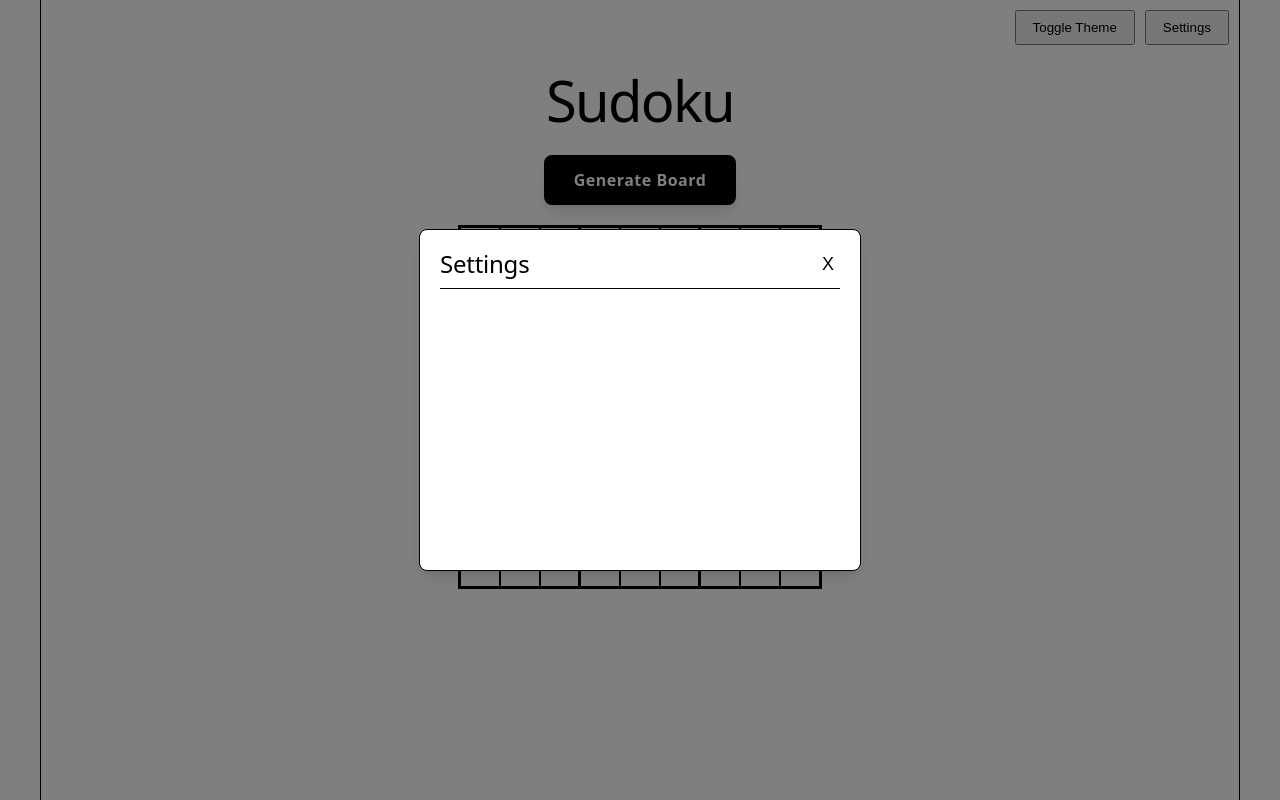
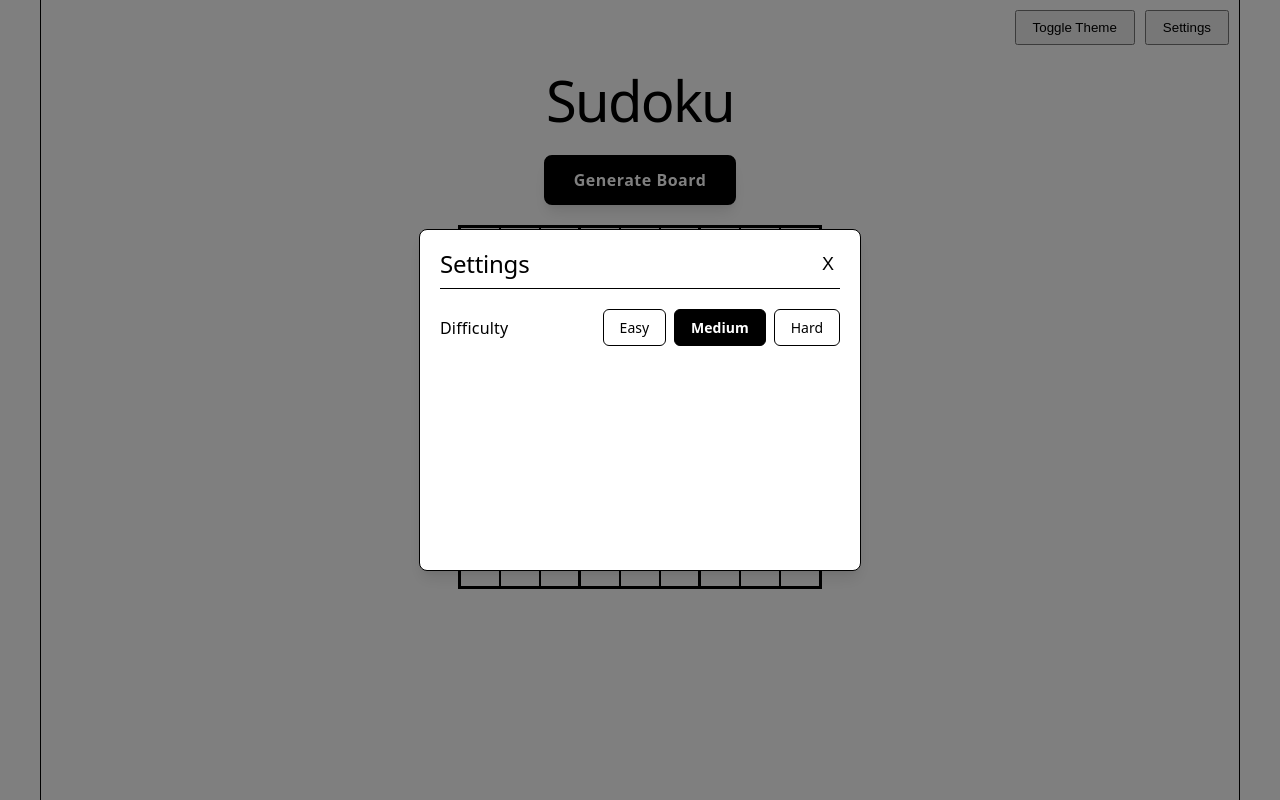
Before and after one commit to caojieming/custom-sudoku, a React (Vite) app: page / in a window 1280 px wide. Both pictures are taken after a click on the button "Settings". Built offline with nearby package versions, Linux system fonts and the light colour scheme.

Commit message:
implemented difficulty options

```diff
--- a/src/App.jsx
+++ b/src/App.jsx
@@ -6,12 +6,83 @@ import { Settings } from './components/Settings.jsx';
 import { GenerateBoard } from './components/GenerateBoard.jsx';
 
 function App() {
-	// board contents stored at top level so it can be shared with lower levels (SudokuBoard, GenerateBoard)
 	const initBoard = Array.from(
 		{ length: 81 },
 		() => ({ value: '', isInitial: false })
 	);
 	const [board, setBoard] = useState(initBoard);
+	const [difficulty, setDifficulty] = useState('medium');
+	const [fullSolution, setFullSolution] = useState(null);
+	const [clueIndices, setClueIndices] = useState([]);
+
+	// both helper and "setter" of difficulty values
+	function getClueCount(diff) {
+		if (diff === 'easy') {
+			return 40;
+		}
+		if (diff === 'medium') {
+			return 30;
+		}
+		if (diff === 'hard') {
+			return 20;
+		}
+	}
+
+	// generating a new board
+	function handleGenerate(puzzle) {
+		const { fullSolution: sol, clueIndices: indices } = puzzle;
+		setFullSolution(sol);
+		setClueIndices(indices);
+
+		const clueCount = getClueCount(difficulty);
+		const initialIndices = new Set(indices.slice(0, clueCount));
+
+		const newBoard = Array.from({ length: 81 }, (_, i) => {
+			const isInitial = initialIndices.has(i);
+			return {
+				value: isInitial ? sol[i] : '',
+				isInitial
+			};
+		});
+		setBoard(newBoard);
+	}
+
+	// difficulty setting changes, both pre- and mid-game
+	function handleDifficultyChange(newDiff) {
+		setDifficulty(newDiff);
+		if (fullSolution === null) {
+			return;
+		}
+
+		const clueCount = getClueCount(newDiff);
+		const newClues = new Set(clueIndices.slice(0, clueCount));
+
+		setBoard((prevBoard) => {
+			return prevBoard.map((cell, i) => {
+				const shouldBeClue = newClues.has(i);
+				if (shouldBeClue) {
+					// overwrite with clue when lowering difficulty, or keep existing clue
+					return {
+						value: fullSolution[i],
+						isInitial: true
+					};
+				}
+				else {
+					// if it was a clue before but is no longer a clue, clear it
+					if (cell.isInitial) {
+						return {
+							value: '',
+							isInitial: false
+						};
+					}
+					else {
+						// don't change input in non-clue cells
+						return cell;
+					}
+				}
+			});
+		});
+	}
 
 	// changing cell value/input changes board values
 	function handleCellChange(idx, value) {
@@ -31,12 +102,12 @@ function App() {
 		<>
 			<header id='header'>
 				<ThemeToggle />
-				<Settings />
+				<Settings difficulty={difficulty} onChangeDifficulty={handleDifficultyChange} />
 			</header>
 			<h1 id='title'>Sudoku</h1>
 
 			<main id='mainContent'>
-				<GenerateBoard onGenerate={setBoard} />
+				<GenerateBoard onGenerate={handleGenerate} />
 				<section>
 					<SudokuBoard board={board} onCellChange={handleCellChange} />
 				</section>
--- a/src/components/GenerateBoard.jsx
+++ b/src/components/GenerateBoard.jsx
@@ -60,52 +60,38 @@ function fillGrid(grid) {
     return true;
 }
 
-// generates a random board with numCount clues
-export function generateSudoku(numCount = 20) {
+// generates a random solved board and clue indices order
+export function generateSudokuPuzzle() {
     const grid = Array.from({ length: 9 }, () => Array(9).fill(0));
     fillGrid(grid);
 
-    // convert 2D solved grid to 1D array of cell objects
-    const fullBoard = [];
+    // convert 2D solved grid to 1D array of values
+    const fullSolution = [];
     for (let r = 0; r < 9; r++) {
         for (let c = 0; c < 9; c++) {
-            fullBoard.push({
-                value: grid[r][c].toString(),
-                isInitial: false
-            });
+            fullSolution.push(grid[r][c].toString());
         }
     }
 
     // randomly select indices to keep as initial values
-    const indices = Array.from({ length: 81 }, (_, i) => i);
-    for (let i = indices.length - 1; i > 0; i--) {
+    const clueIndices = Array.from({ length: 81 }, (_, i) => i);
+    for (let i = clueIndices.length - 1; i > 0; i--) {
         const j = Math.floor(Math.random() * (i + 1));
-        const temp = indices[i];
-        indices[i] = indices[j];
-        indices[j] = temp;
+        const temp = clueIndices[i];
+        clueIndices[i] = clueIndices[j];
+        clueIndices[j] = temp;
     }
 
-    const initialIndices = new Set(indices.slice(0, numCount));
-
-    return fullBoard.map((cell, idx) => {
-        if (initialIndices.has(idx)) {
-            return {
-                value: cell.value,
-                isInitial: true
-            };
-        } else {
-            return {
-                value: '',
-                isInitial: false
-            };
-        }
-    });
+    return {
+        fullSolution,
+        clueIndices
+    };
 }
 
 export function GenerateBoard({ onGenerate }) {
     const handleGenerate = () => {
-        const newBoard = generateSudoku(20);
-        onGenerate(newBoard);
+        const puzzle = generateSudokuPuzzle();
+        onGenerate(puzzle);
     };
 
     return (
--- a/src/components/Settings.jsx
+++ b/src/components/Settings.jsx
@@ -1,7 +1,7 @@
 import { useState } from 'react';
 import '../styles/Settings.css';
 
-export function Settings() {
+export function Settings({ difficulty, onChangeDifficulty }) {
     const [isOpen, setIsOpen] = useState(false);
 
     return (
@@ -12,17 +12,44 @@ export function Settings() {
 
             {isOpen && (
                 <div className="settings-overlay" onClick={() => setIsOpen(false)}>
+
                     <div className="settings-modal" onClick={(e) => e.stopPropagation()}>
+
                         <div className="settings-header">
                             <h2>Settings</h2>
                             <button onClick={() => setIsOpen(false)}>X</button>
                         </div>
 
                         <div className="settings-content">
-                            {/* Empty for now, as requested */}
-                        </div>
-                    </div>
-                </div>
+
+                            <div className="settings-row">
+                                <span className="settings-label">Difficulty</span>
+
+                                <div className="difficulty-options">
+                                    <button
+                                        className={`difficulty-btn ${difficulty === 'easy' ? 'active' : ''}`}
+                                        onClick={() => onChangeDifficulty('easy')}
+                                    >
+                                        Easy
+                                    </button>
+                                    <button
+                                        className={`difficulty-btn ${difficulty === 'medium' ? 'active' : ''}`}
+                                        onClick={() => onChangeDifficulty('medium')}
+                                    >
+                                        Medium
+                                    </button>
+                                    <button
+                                        className={`difficulty-btn ${difficulty === 'hard' ? 'active' : ''}`}
+                                        onClick={() => onChangeDifficulty('hard')}
+                                    >
+                                        Hard
+                                    </button>
+                                </div>
+
+                            </div> {/* settings-row */}
+                        </div> {/* settings-content */}
+                    </div> {/* settings-modal */}
+                </div> // setings-overlay
             )}
         </>
     );
--- a/src/styles/Settings.css
+++ b/src/styles/Settings.css
@@ -48,3 +48,45 @@
 .settings-content {
     flex-grow: 1;
 }
+
+.settings-row {
+    display: flex;
+    justify-content: space-between;
+    align-items: center;
+    margin-bottom: 20px;
+}
+
+.settings-label {
+    font-weight: 500;
+    font-size: 16px;
+    font-family: var(--sans);
+}
+
+.difficulty-options {
+    display: flex;
+    gap: 8px;
+}
+
+.difficulty-btn {
+    background-color: transparent;
+    color: var(--text);
+    border: 1px solid var(--border);
+    padding: 8px 16px;
+    font-size: 14px;
+    font-weight: 500;
+    border-radius: 6px;
+    cursor: pointer;
+    font-family: var(--sans);
+    transition: all 0.2s cubic-bezier(0.4, 0, 0.2, 1);
+}
+
+.difficulty-btn:hover {
+    background-color: var(--accent-bg);
+}
+
+.difficulty-btn.active {
+    background-color: var(--text);
+    color: var(--bg);
+    border-color: var(--border);
+    font-weight: 600;
+}
```
